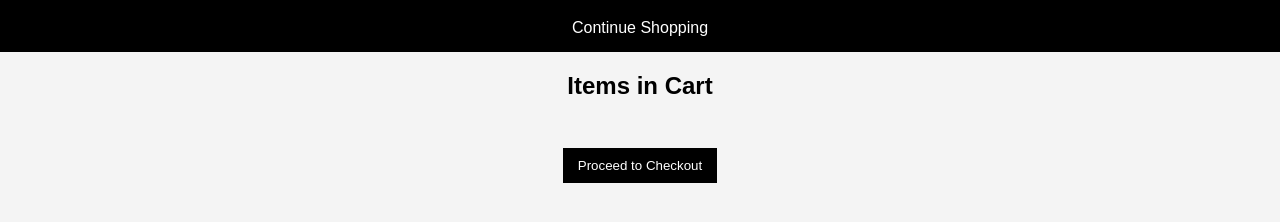
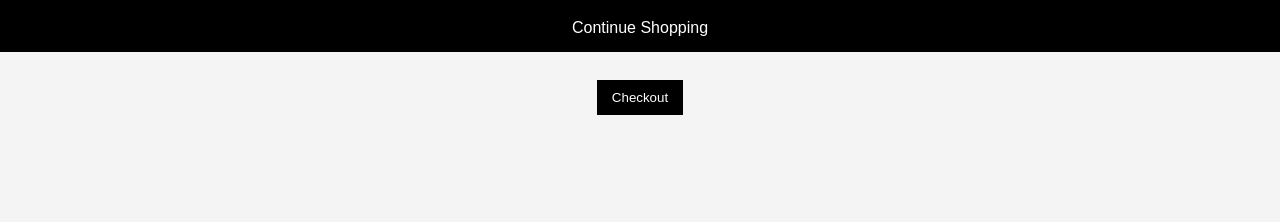
Before and after one commit to sudiptanandan23/ecommerce-demo, a website: page public/cart.html in a window 1280 px wide. Shown: the part 76-298 px from the top of the page. Drawn offline with Linux system fonts and the light colour scheme.

Commit message:
Update cart.html

```diff
--- a/public/cart.html
+++ b/public/cart.html
@@ -3,7 +3,7 @@
 
 <head>
 <meta charset="UTF-8">
-<title>Shopping Cart</title>
+<title>Cart</title>
 <link rel="stylesheet" href="style.css">
 </head>
 
@@ -21,14 +21,12 @@
 
 <section>
 
-<h2>Items in Cart</h2>
-
 <div id="cart"></div>
 
 <br>
 
 <a href="checkout.html">
-<button>Proceed to Checkout</button>
+<button>Checkout</button>
 </a>
 
 </section>
```
